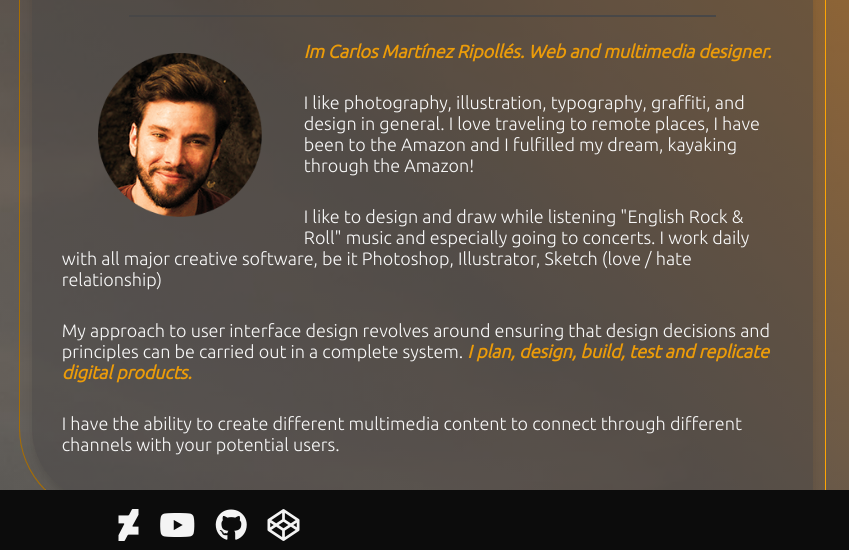
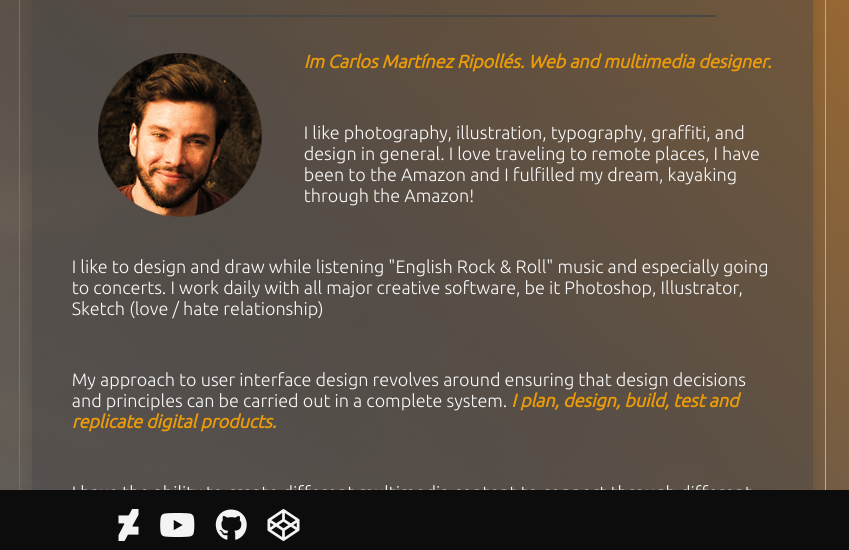
Before and after one commit to dakone11/proyecto_alpha, a plain HTML site: page proyect_alpha/index.html in a window 1280 px wide. Shown: the part 207-757 px from the top of the page, 431-1280 px from the left. Drawn offline with Linux system fonts and the light colour scheme.

Commit message:
ajuste de padding al párrafo de la parte derecha

```diff
--- a/proyect_alpha/css/style.css
+++ b/proyect_alpha/css/style.css
@@ -388,7 +388,7 @@ section a:hover {
 }
 .container p {
   font-family: 'Ubuntu', sans-serif;
-  padding :6px;
+  padding :16px;
   color:#f8f8f8;
 }
 .container h2 {
```
